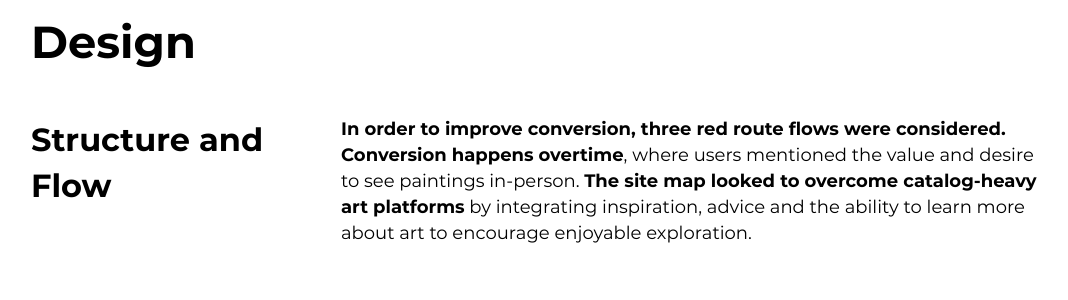
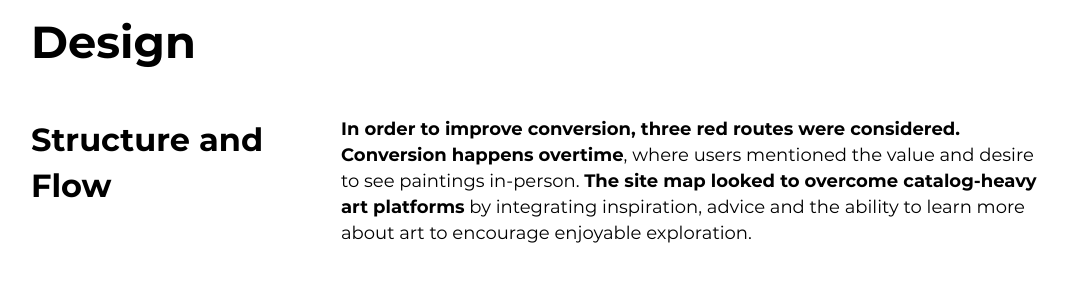
Before and after one commit to emilygv/emilyvernon.com, a Jekyll site: the page built from _casestudies/artvoy.md, in a window 1280 px wide and 900 px high, scrolled down 7138 px, cut to the strip 88-398 px from the top of the window. Shown: the top 300 px of the strip, without its empty margins (1-1069 px from the left). Built offline with Jekyll 4.4.1, drawn with Linux system fonts in a browser that asks for light colours.

Commit message:
Update artvoy.md

```diff
--- a/_casestudies/artvoy.md
+++ b/_casestudies/artvoy.md
@@ -84,7 +84,7 @@ Reliable: creates trust
 
 {% include case_h3_block.html
 title="Structure and Flow"
-content="**In order to improve conversion, three red route flows were considered. Conversion happens overtime**, where users mentioned the value and desire to see paintings in-person. **The site map looked to overcome catalog-heavy art platforms** by integrating inspiration, advice and the ability to learn more about art to encourage enjoyable exploration." %}
+content="**In order to improve conversion, three red routes were considered. Conversion happens overtime**, where users mentioned the value and desire to see paintings in-person. **The site map looked to overcome catalog-heavy art platforms** by integrating inspiration, advice and the ability to learn more about art to encourage enjoyable exploration." %}
 
 ![](/assets/images/casestudies/artvoy/artvoy_site_map_user_flows.png)
 
```
